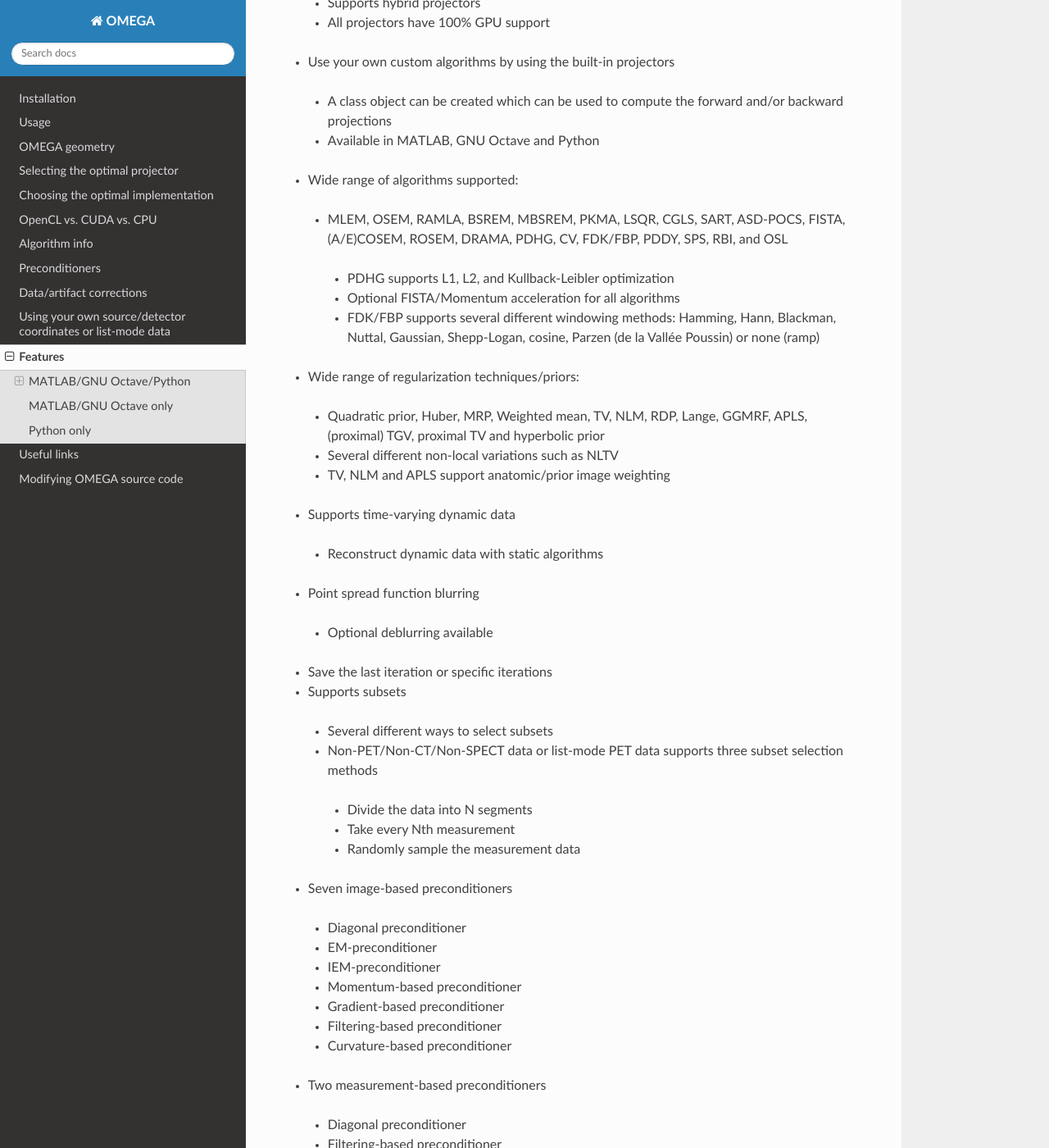
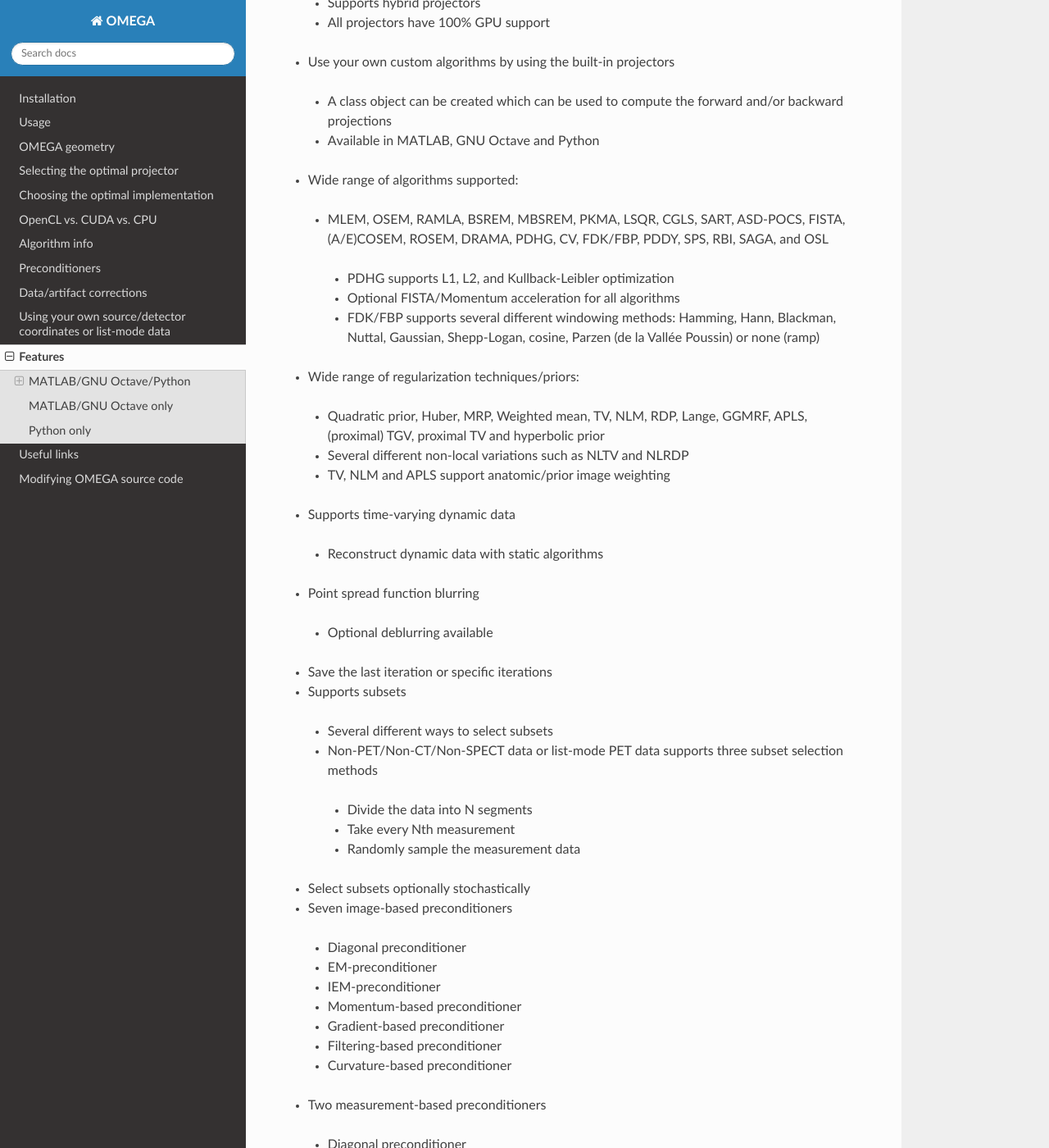
Before and after one commit to villekf/OMEGA-doc, a Sphinx documentation site: the page built from docs/source/features.rst, in a window 1280 px wide and 1400 px high, scrolled down 1143 px. Shown: the whole window at 82% size. Built offline with Sphinx 7.4.7 and the Read the Docs theme 3.1.0, drawn with Linux system fonts in a browser that asks for light colours; some of the changed text lies outside the part shown.

Commit message:
Update features.rst

```diff
--- a/docs/source/features.rst
+++ b/docs/source/features.rst
@@ -35,13 +35,13 @@ Any data
  * A class object can be created which can be used to compute the forward and/or backward projections
  * Available in MATLAB, GNU Octave and Python
 * Wide range of algorithms supported:
- * MLEM, OSEM, RAMLA, BSREM, MBSREM, PKMA, LSQR, CGLS, SART, ASD-POCS, FISTA, (A/E)COSEM, ROSEM, DRAMA, PDHG, CV, FDK/FBP, PDDY, SPS, RBI, and OSL
+ * MLEM, OSEM, RAMLA, BSREM, MBSREM, PKMA, LSQR, CGLS, SART, ASD-POCS, FISTA, (A/E)COSEM, ROSEM, DRAMA, PDHG, CV, FDK/FBP, PDDY, SPS, RBI, SAGA, and OSL
   * PDHG supports L1, L2, and Kullback-Leibler optimization
   * Optional FISTA/Momentum acceleration for all algorithms
   * FDK/FBP supports several different windowing methods: Hamming, Hann, Blackman, Nuttal, Gaussian, Shepp-Logan, cosine, Parzen (de la Vallée Poussin) or none (ramp)
 * Wide range of regularization techniques/priors:
  * Quadratic prior, Huber, MRP, Weighted mean, TV, NLM, RDP, Lange, GGMRF, APLS, (proximal) TGV, proximal TV and hyperbolic prior
- * Several different non-local variations such as NLTV
+ * Several different non-local variations such as NLTV and NLRDP
  * TV, NLM and APLS support anatomic/prior image weighting
 * Supports time-varying dynamic data
  * Reconstruct dynamic data with static algorithms
@@ -54,6 +54,7 @@ Any data
   * Divide the data into N segments
   * Take every Nth measurement
   * Randomly sample the measurement data
+* Select subsets optionally stochastically
 * Seven image-based preconditioners
  * Diagonal preconditioner
  * EM-preconditioner
```
Also changed, not shown: other parts of docs/source/features.rst (+1 -0 lines).
